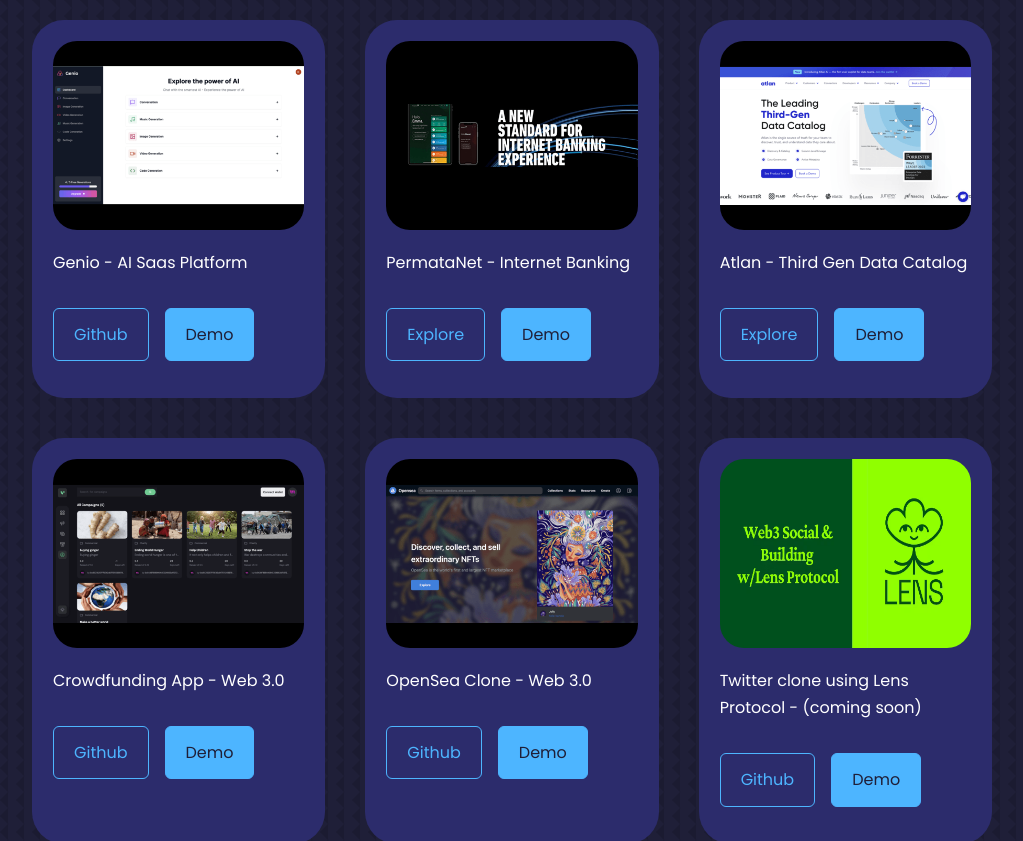
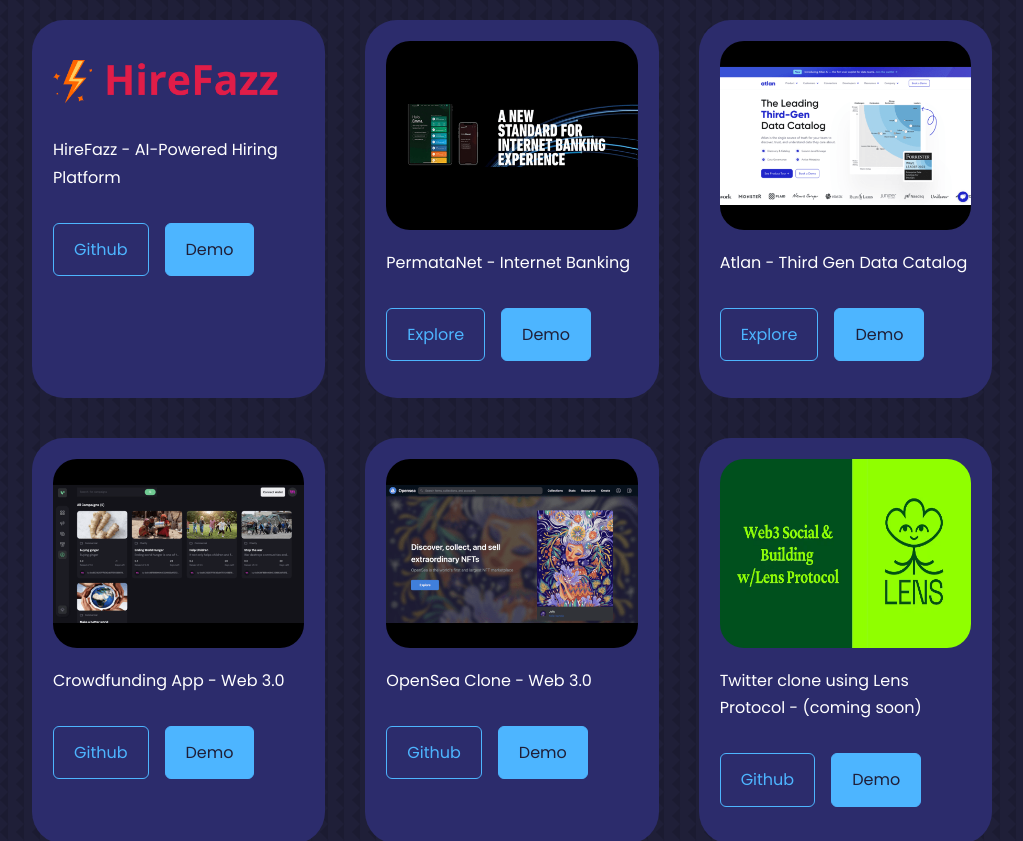
Before and after one commit to kalibani/my-portofolio, a React (Vite) app: page / in a window 1280 px wide. Shown: the part 2200-3041 px from the top of the page, without its empty margins (128-1151 px from the left). Built offline with nearby package versions, Linux system fonts and the light colour scheme.

Commit message:
update cv

```diff
--- a/src/components/Contact.jsx
+++ b/src/components/Contact.jsx
@@ -53,6 +53,7 @@
         e.target.reset();
       });
   };
+
   return (
     <section id="contact">
       <Toaster position="top-right" reverseOrder={false} />
--- a/src/constant/index.js
+++ b/src/constant/index.js
@@ -7,6 +7,7 @@
 import portfolio6 from "../assets/images/twitter-lens.png";
 import portfolio7 from "../assets/images/design-system.png";
 import portfolio8 from "../assets/images/genio.png";
+import portfolio9 from "../assets/images/HireFazz-light.png";
 
 // avatar
 import Avatar from "../assets/images/andika.jpeg";
@@ -102,11 +103,11 @@
 export const portfolios = [
   {
     id: 1,
-    title: "Genio - AI Saas Platform",
-    githubLink: "https://github.com/kalibani/genio",
-    liveDemoLink: "https://genio-app.kautzaralibani.com/",
-    imageLink: portfolio8,
-    altImage: "portfolio8",
+    title: "HireFazz - AI-Powered Hiring Platform",
+    githubLink: "https://github.com/kalibani/HireFazz",
+    liveDemoLink: "https://www.hirefazz.com",
+    imageLink: portfolio9,
+    altImage: "portfolio9",
     isPrivate: false,
   },
   {
```
Also changed, not shown: src/assets/images/HireFazz-light.png (added), 1 other file (tests, documents, lock files or other folders).
